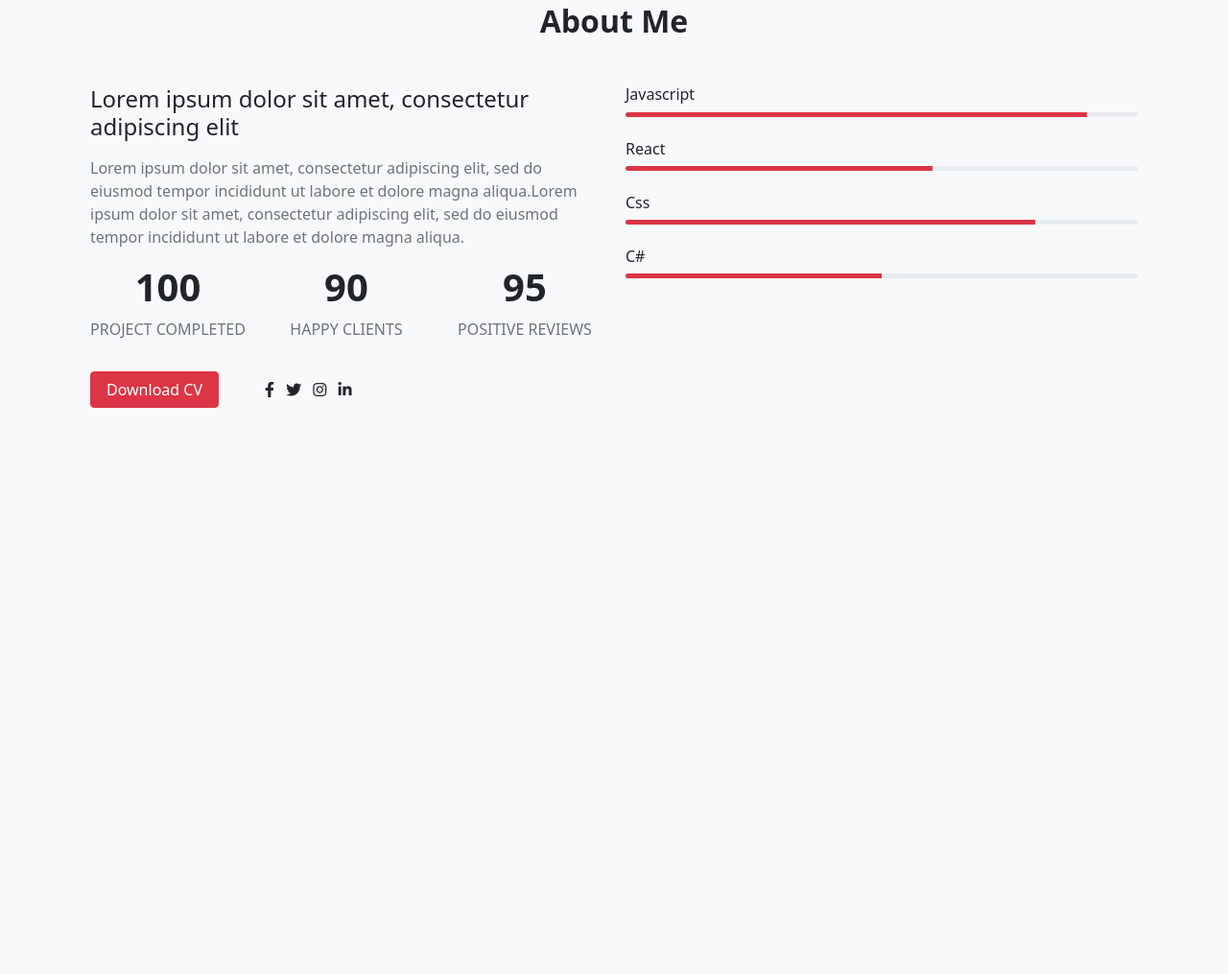
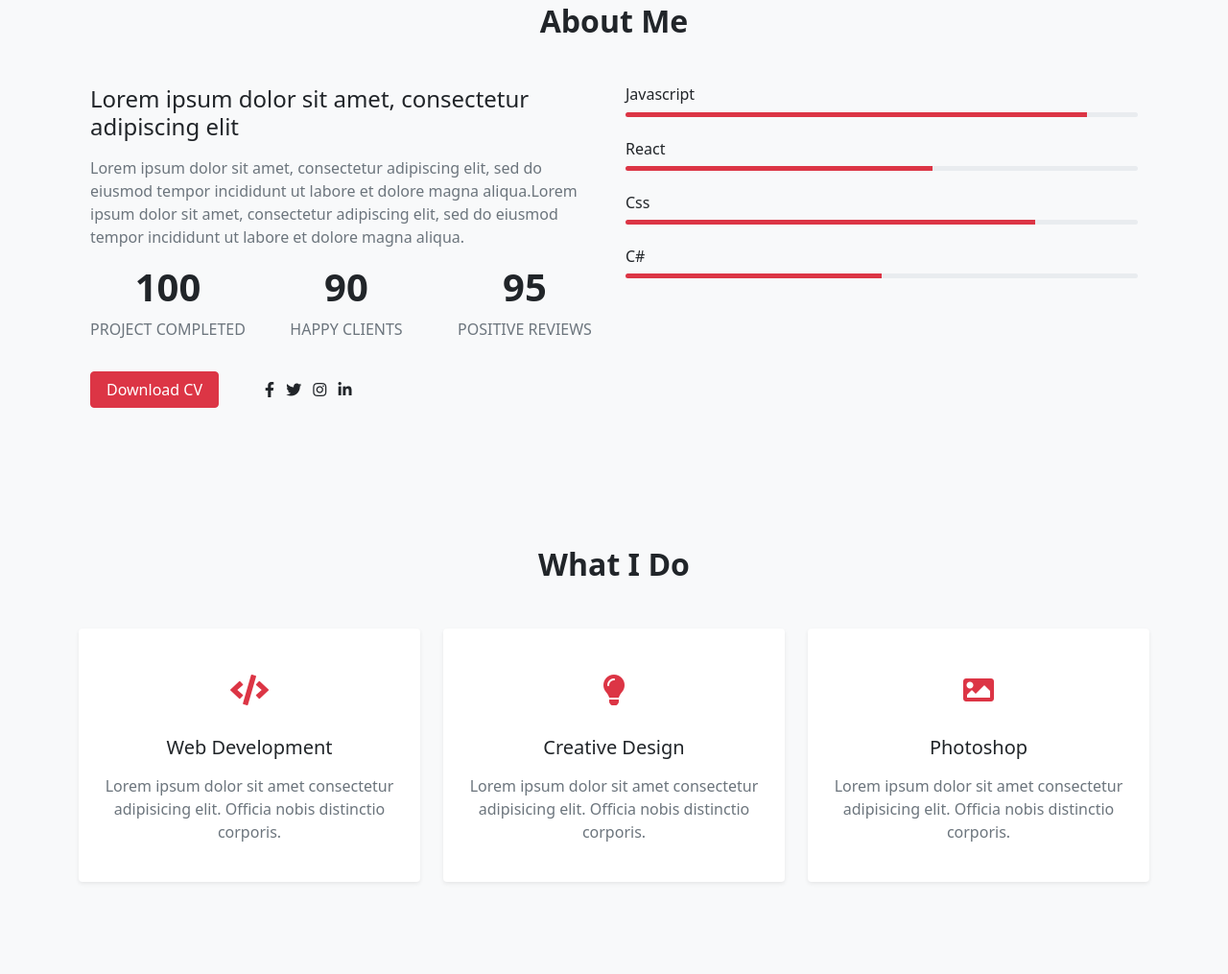
Before and after one commit to imattos78/MyPortfolio_2021, a plain HTML site: page index.html in a window 1280 px wide. Shown: the part 965-1980 px from the top of the page at 96% size. Before the commit the page ends 1462 px from the top, so only its background shows below. Drawn offline with Linux system fonts and the light colour scheme.

Commit message:
service secction

```diff
--- a/index.html
+++ b/index.html
@@ -73,7 +73,8 @@
                     <div class="col-md-6">
                         <div class="about-text">
                             <h3 class="fs-4 mb-3">Lorem ipsum dolor sit amet, consectetur adipiscing elit</h3>
-                            <p class="text-muted">Lorem ipsum dolor sit amet, consectetur adipiscing elit, sed do eiusmod tempor incididunt
+                            <p class="text-muted">Lorem ipsum dolor sit amet, consectetur adipiscing elit, sed do
+                                eiusmod tempor incididunt
                                 ut labore et dolore magna aliqua.Lorem ipsum dolor sit amet, consectetur adipiscing
                                 elit, sed do eiusmod tempor
                                 incididunt ut labore et dolore magna aliqua.
@@ -115,26 +116,30 @@
                         <div class="skill-item mb-4">
                             <h3 class="fs-6">Javascript</h3>
                             <div class="progress" style="height: 5px;">
-                                <div class="progress-bar bg-danger" role="progressbar" style="width: 90%;" aria-valuenow="90" aria-valuemin="0" aria-valuemax="100"></div>
-                              </div>
+                                <div class="progress-bar bg-danger" role="progressbar" style="width: 90%;"
+                                    aria-valuenow="90" aria-valuemin="0" aria-valuemax="100"></div>
+                            </div>
                         </div>
                         <div class="skill-item mb-4">
                             <h3 class="fs-6">React</h3>
                             <div class="progress" style="height: 5px;">
-                                <div class="progress-bar bg-danger" role="progressbar" style="width: 60%;" aria-valuenow="60" aria-valuemin="0" aria-valuemax="100"></div>
-                              </div>
+                                <div class="progress-bar bg-danger" role="progressbar" style="width: 60%;"
+                                    aria-valuenow="60" aria-valuemin="0" aria-valuemax="100"></div>
+                            </div>
                         </div>
                         <div class="skill-item mb-4">
                             <h3 class="fs-6">Css</h3>
                             <div class="progress" style="height: 5px;">
-                                <div class="progress-bar bg-danger" role="progressbar" style="width: 80%;" aria-valuenow="80" aria-valuemin="0" aria-valuemax="100"></div>
-                              </div>
+                                <div class="progress-bar bg-danger" role="progressbar" style="width: 80%;"
+                                    aria-valuenow="80" aria-valuemin="0" aria-valuemax="100"></div>
+                            </div>
                         </div>
                         <div class="skill-item">
                             <h3 class="fs-6">C#</h3>
                             <div class="progress" style="height: 5px;">
-                                <div class="progress-bar bg-danger" role="progressbar" style="width: 50%;" aria-valuenow="50" aria-valuemin="0" aria-valuemax="100"></div>
-                              </div>
+                                <div class="progress-bar bg-danger" role="progressbar" style="width: 50%;"
+                                    aria-valuenow="50" aria-valuemin="0" aria-valuemax="100"></div>
+                            </div>
                         </div>
 
                     </div>
@@ -144,6 +149,54 @@
     </section>
     <!-- about section end -->
 
+    <!-- service section start -->
+    <section class="services py-5" id="services">
+        <div class="container-lg py-4">
+            <div class="row justify-content-center">
+                <div class="col-lg-8">
+                    <div class="section-title text-center">
+                        <h2 class="fw-bold mb-5">What I Do</h2>
+
+                    </div>
+                </div>
+            </div>
+            <div class="row text-center">
+                <div class="col-md-6 col-lg-4 mb-4">
+                    <div class="service-item shadow-sm p-4 rounded bg-white">
+                        <div class="icon my-3 text-danger fs-2">
+                            <i class="fas fa-code"></i>
+                        </div>
+                        <h3 class="fs-5 py-2">Web Development</h3>
+                        <p class="text-muted">Lorem ipsum dolor sit amet consectetur adipisicing elit. Officia nobis distinctio corporis.</p>
+                    </div>
+                </div>
+                <div class="col-md-6 col-lg-4 mb-4">
+                    <div class="service-item shadow-sm p-4 rounded bg-white">
+                        <div class="icon my-3 text-danger fs-2">
+                            <i class="fas fa-lightbulb"></i>
+                        </div>
+                        <h3 class="fs-5 py-2">Creative Design</h3>
+                        <p class="text-muted">Lorem ipsum dolor sit amet consectetur adipisicing elit. Officia nobis distinctio corporis.</p>
+                    </div>
+                </div>
+                <div class="col-md-6 col-lg-4 mb-4">
+                    <div class="service-item shadow-sm p-4 rounded bg-white">
+                        <div class="icon my-3 text-danger fs-2">
+                            <i class="fas fa-image"></i>
+                        </div>
+                        <h3 class="fs-5 py-2">Photoshop</h3>
+                        <p class="text-muted">Lorem ipsum dolor sit amet consectetur adipisicing elit. Officia nobis distinctio corporis.</p>
+                    </div>
+                </div>
+            </div>
+        </div>
+
+    </section>
+    <!-- service section end -->
+    <!-- portfolio section start -->
+
+    <!-- portfolio section end -->
+
     <script src="js/bootstrap.bundle.min.js"></script>
 </body>
 
```
Also changed, not shown: img/profile.png (deleted).
